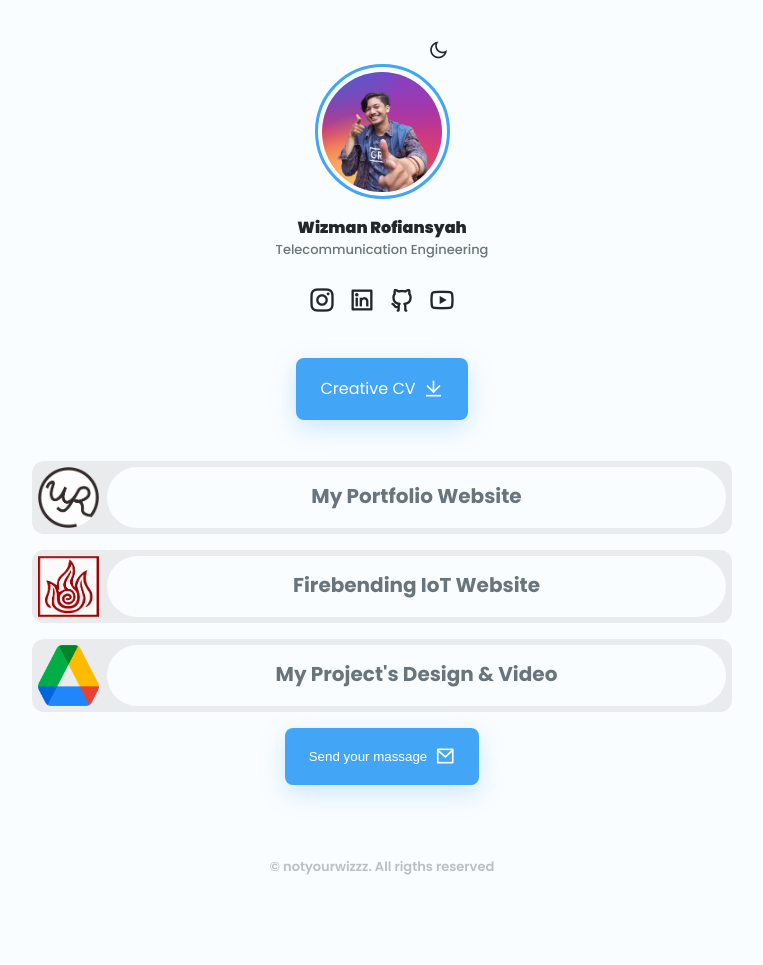
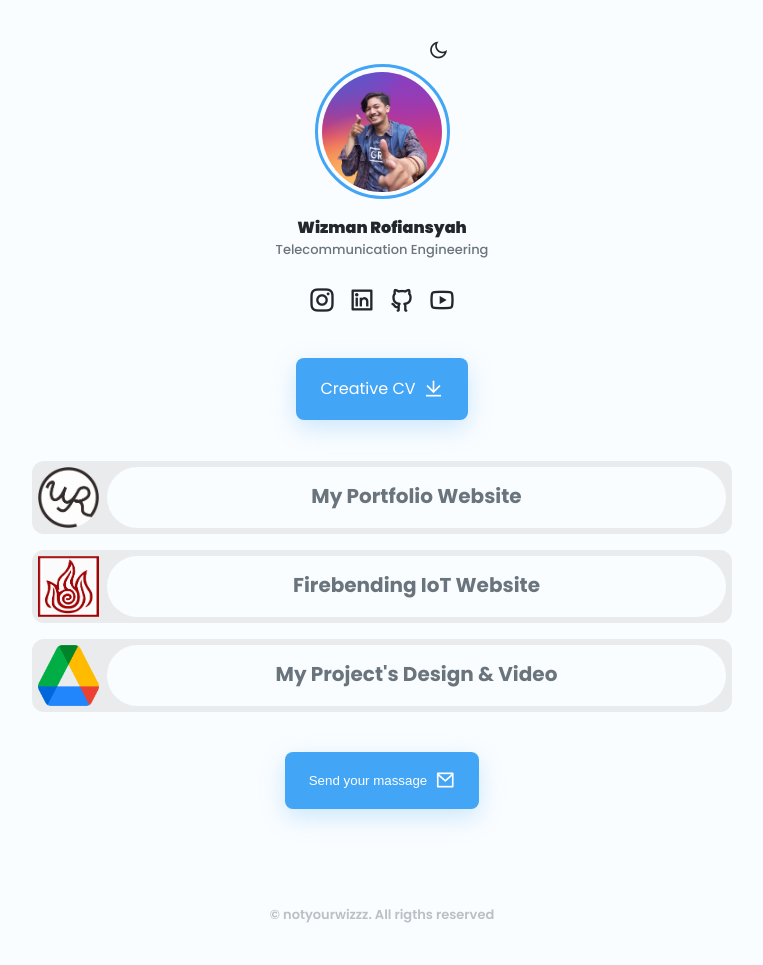
Before and after one commit to Rofiansyah/whoiswizman, a website: page index.html in a window 1280 px wide. Shown: the whole page, without its empty margins (258-1021 px from the left). Before the commit the page ends 917 px from the top, so only its background shows below. Drawn offline with nearby package versions, Linux system fonts and the light colour scheme.

Commit message:
penyempurnaan_v4

```diff
--- a/index.html
+++ b/index.html
@@ -67,8 +67,8 @@
         <br>
 
         <!--=============== MAIN ===============-->
-        <main class="main">
-            <section class="filters container">
+        <main class="main padding">
+            <section class="filters container padding">
                 <!--=============== FILTERS TABS ===============-->
                 <ol>
                     <ul class="filters__content">
```
